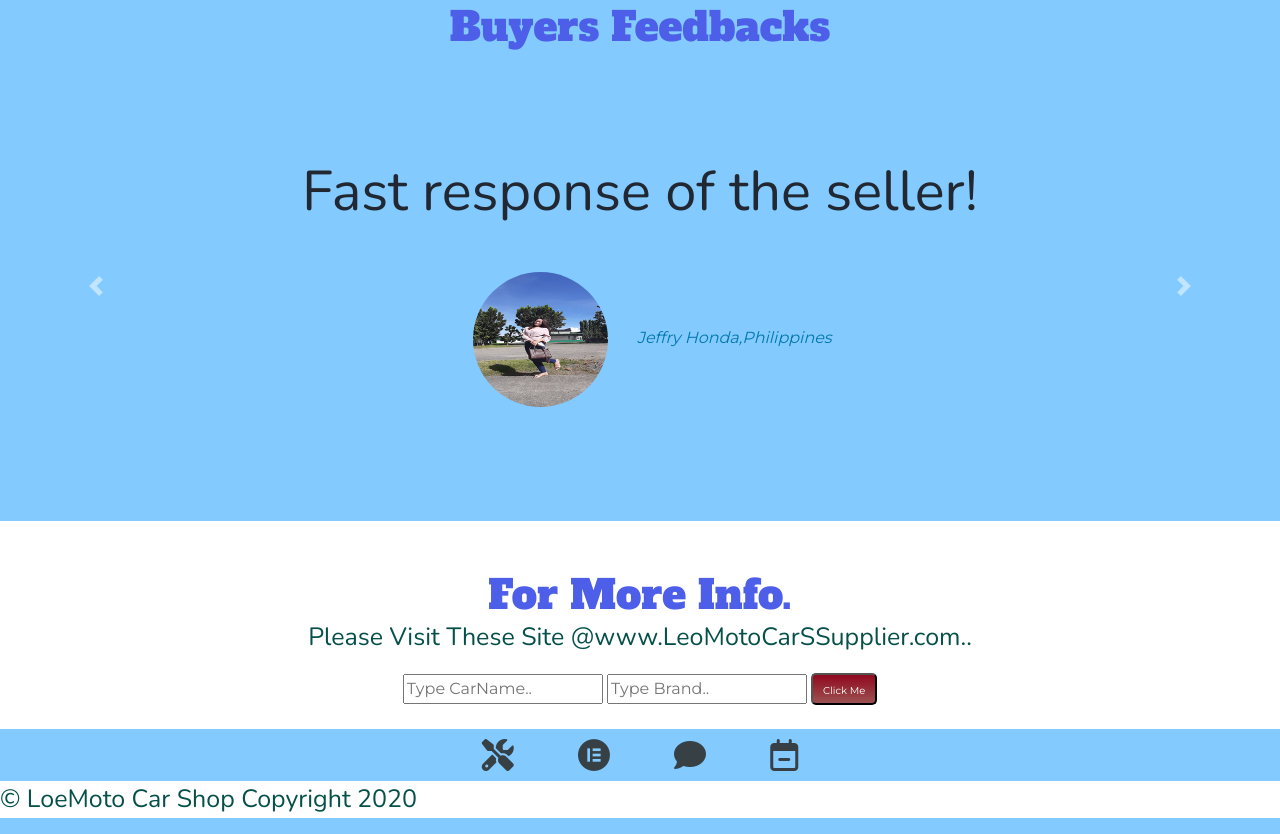
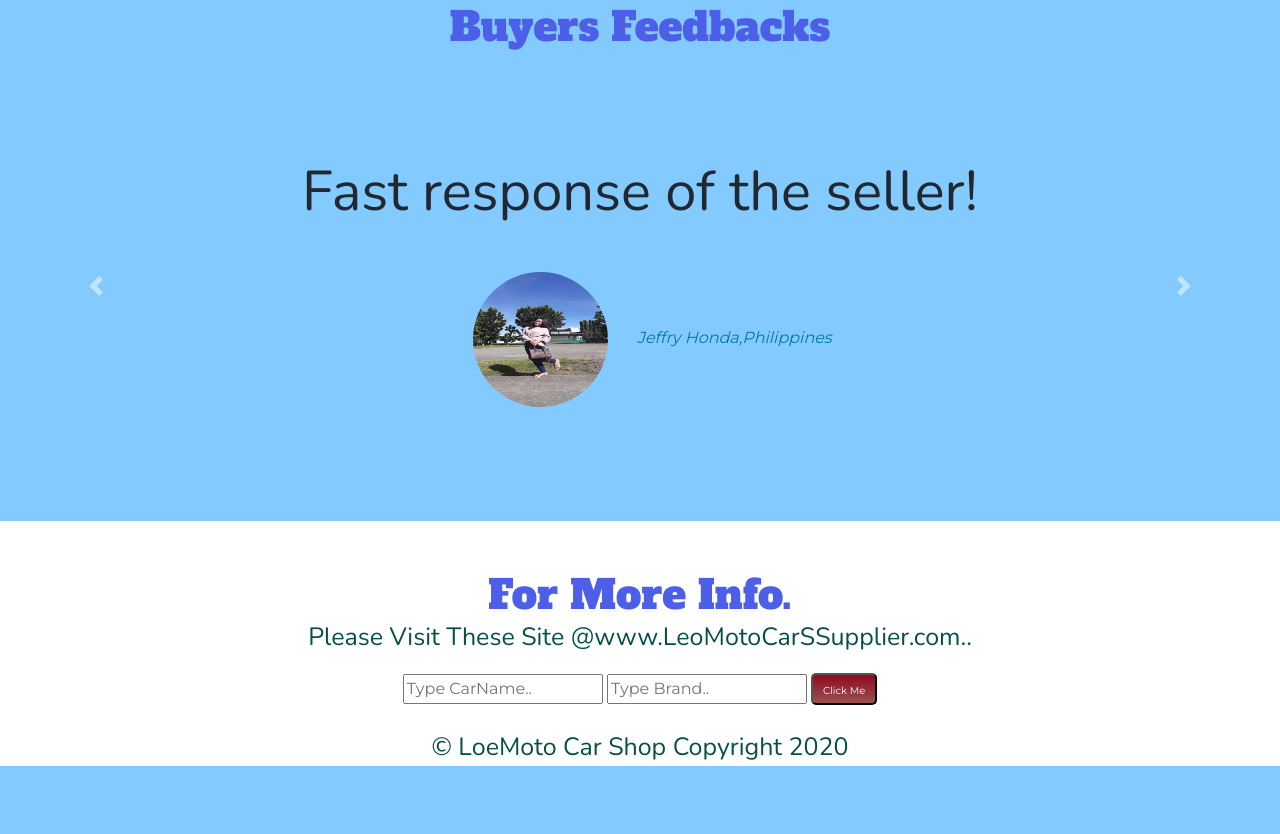
Before and after one commit to Mart294/Leomoto, a plain HTML site: page index.html in a window 1280 px wide. Shown: the part 2192-3026 px from the top of the page. After the commit the page ends 2974 px from the top, so only its background shows below. Drawn offline with nearby package versions, Linux system fonts and the light colour scheme.

Commit message:
Add files via upload

```diff
--- a/index.html
+++ b/index.html
@@ -199,23 +199,16 @@
 
 <!--.............................................................7th Block Part ................................... -->
 
-  <footer id="footer">
+<div class="red">
+  <p>© LoeMoto Car Shop Copyright 2020</p>
 
-    <i class="social-icon fas fa-tools fa-2x"></i>
-    <i class="social-icon fab fa-elementor fa-2x"></i>
-    <i class="social-icon fas fa-comment fa-2x"></i>
-    <i class="social-icon far fa-calendar-minus fa-2x"></i>
-
+</div>
 
 
 
     <!--xxxxxxxxxxxxxxxxxxxxxxxxxxxxxxxxxxxxxxxxxxxxxxxxxxxxxxxxxxxx Last part xxxxxxxxxxxxxxxxxxxxxxxxxxxxxxxxxxx -->
 
 
-
-<div class="">
-  <p class="para1">© LoeMoto Car Shop Copyright 2020</p>
-</div>
 </body>
 
 </html>
```
